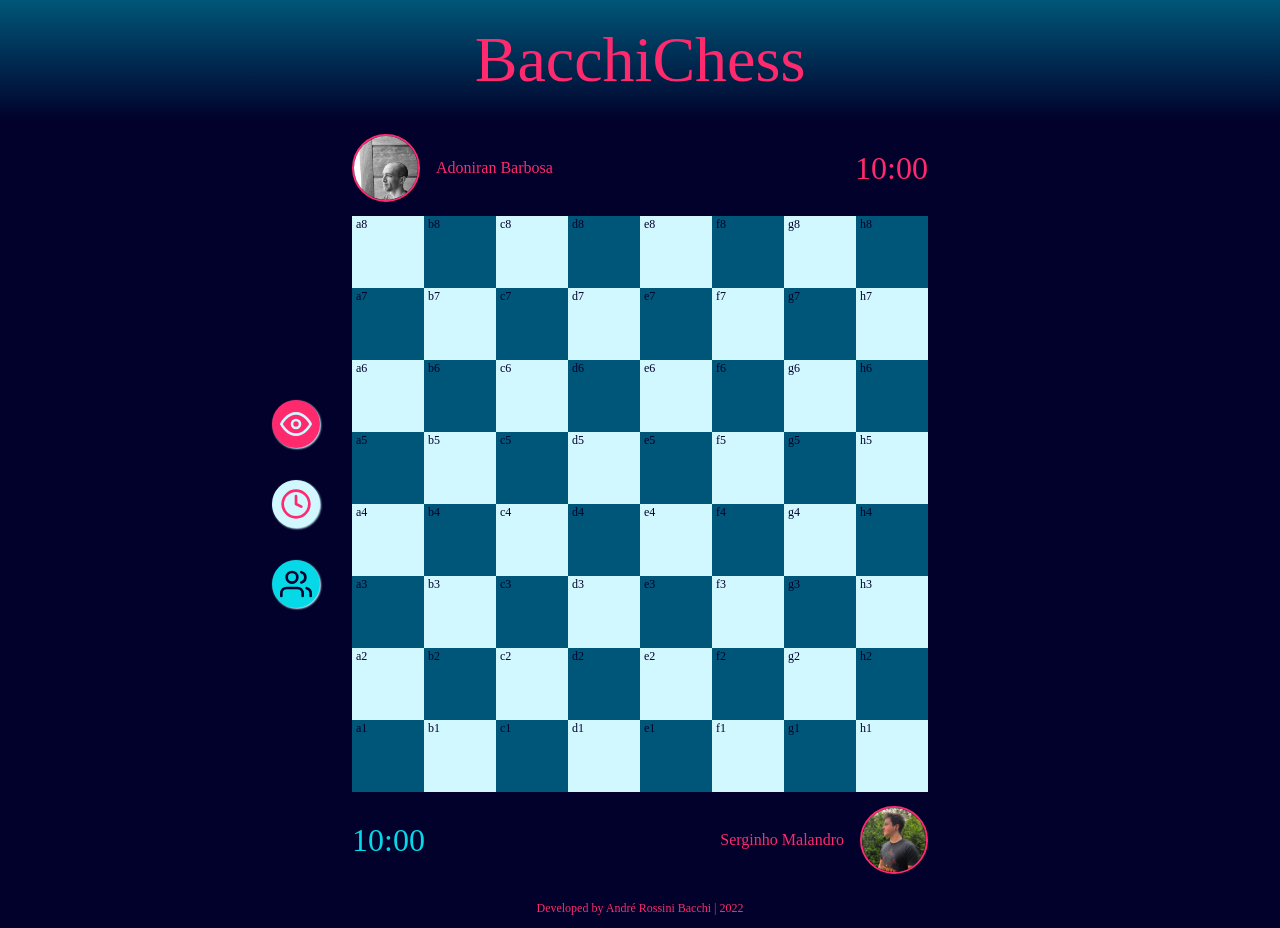
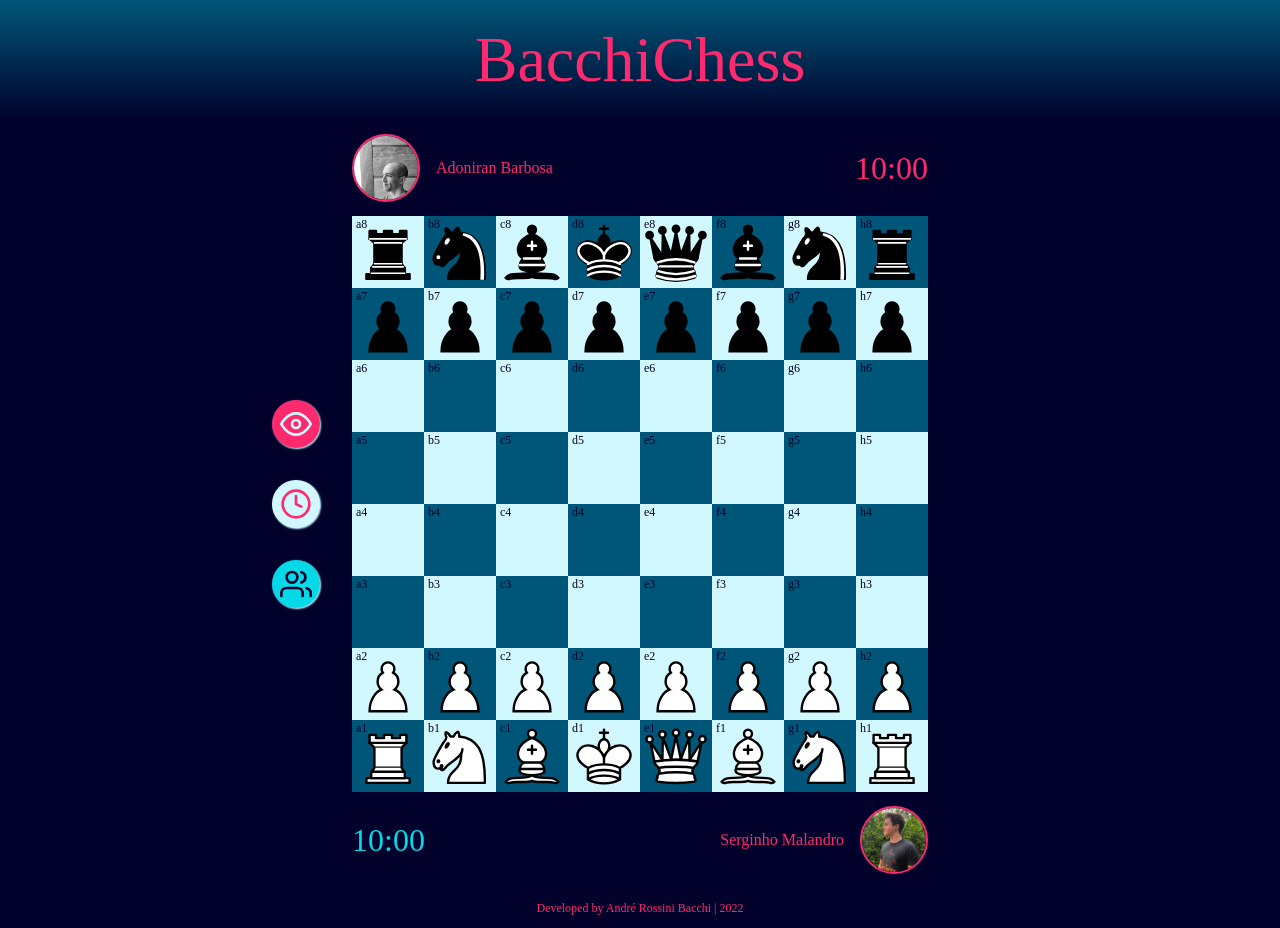
Before and after one commit to abacchi00/bacchi-chess, a React (Create React App) app: page / in a window 1280 px wide. Built offline with nearby package versions, Linux system fonts and the light colour scheme; a web font is replaced by a local one.

Commit message:
Implement some game features

```diff
--- a/src/components/ChessBoard/ChessBoard.component.tsx
+++ b/src/components/ChessBoard/ChessBoard.component.tsx
@@ -1,4 +1,9 @@
+import { useState } from 'react';
+
+import { PiecePosition } from '../../models/chess_piece';
 import { ChessSquare } from '../ChessSquare';
+
+import { BoardPiece, initialBoardState, squaresProps } from './ChessBoard.utils';
 import styles from './ChessBoard.module.scss';
 
 interface Props {
@@ -6,79 +11,70 @@ interface Props {
 }
 
 const ChessBoard = ({ showSquaresIds }: Props) => {
+  const [boardPieces, setBoardPieces] = useState(initialBoardState);
+
+  const [selectedPiece, setSelectedPiece] = useState<BoardPiece | null>(null);
+  const [possibleMoves, setPossibleMoves] = useState<PiecePosition[]>([]);
+
+  const selectPiece = (pieceKey: BoardPiece) => {
+    setSelectedPiece(pieceKey);
+
+    setPossibleMoves(boardPieces[pieceKey].possibleSquares);
+  }
+
+  const changePosition = (newPosition: PiecePosition) => {
+    if (!selectedPiece || !isInPossibleMoves(newPosition)) return;
+
+    const newPiece = boardPieces[selectedPiece];
+    newPiece.setPosition(newPosition);
+
+    setBoardPieces(prevPieces => ({ ...prevPieces, [selectedPiece]: newPiece }));
+    setSelectedPiece(null);
+    setPossibleMoves([]);
+  }
+
+  const isInPossibleMoves = (coordinate: PiecePosition) => {
+    return possibleMoves.some(possibleCoordinate => possibleCoordinate.x === coordinate.x && possibleCoordinate.y === coordinate.y)
+  }
+
+  console.log('rerender');
+
   return (
     <div className={styles.board}>
-      <ChessSquare id="a8" showId={showSquaresIds} />
-      <ChessSquare id="b8" showId={showSquaresIds} isDarkSquare />
-      <ChessSquare id="c8" showId={showSquaresIds}/>
-      <ChessSquare id="d8" showId={showSquaresIds} isDarkSquare />
-      <ChessSquare id="e8" showId={showSquaresIds}/>
-      <ChessSquare id="f8" showId={showSquaresIds} isDarkSquare />
-      <ChessSquare id="g8" showId={showSquaresIds} />
-      <ChessSquare id="h8" showId={showSquaresIds} isDarkSquare />
+      {squaresProps.map(row =>
+        row.map(props =>
+          <ChessSquare
+            showId={showSquaresIds}
+            onClick={() => changePosition(props.coordinate)}
+            highlight={isInPossibleMoves(props.coordinate)}
+            {...props}
+          />
+        )
+      )}
 
-      <ChessSquare id="a7" showId={showSquaresIds} isDarkSquare />
-      <ChessSquare id="b7" showId={showSquaresIds} />
-      <ChessSquare id="c7" showId={showSquaresIds} isDarkSquare />
-      <ChessSquare id="d7" showId={showSquaresIds} />
-      <ChessSquare id="e7" showId={showSquaresIds} isDarkSquare />
-      <ChessSquare id="f7" showId={showSquaresIds} />
-      <ChessSquare id="g7" showId={showSquaresIds} isDarkSquare />
-      <ChessSquare id="h7" showId={showSquaresIds} />
+      {Object.keys(boardPieces).map(key => {
+        const pieceKey = key as BoardPiece;
 
-      <ChessSquare id="a6" showId={showSquaresIds} />
-      <ChessSquare id="b6" showId={showSquaresIds} isDarkSquare />
-      <ChessSquare id="c6" showId={showSquaresIds} />
-      <ChessSquare id="d6" showId={showSquaresIds} isDarkSquare />
-      <ChessSquare id="e6" showId={showSquaresIds} />
-      <ChessSquare id="f6" showId={showSquaresIds} isDarkSquare />
-      <ChessSquare id="g6" showId={showSquaresIds} />
-      <ChessSquare id="h6" showId={showSquaresIds} isDarkSquare />
+        const piece = boardPieces[pieceKey];
 
-      <ChessSquare id="a5" showId={showSquaresIds} isDarkSquare />
-      <ChessSquare id="b5" showId={showSquaresIds} />
-      <ChessSquare id="c5" showId={showSquaresIds} isDarkSquare />
-      <ChessSquare id="d5" showId={showSquaresIds} />
-      <ChessSquare id="e5" showId={showSquaresIds} isDarkSquare />
-      <ChessSquare id="f5" showId={showSquaresIds} />
-      <ChessSquare id="g5" showId={showSquaresIds} isDarkSquare />
-      <ChessSquare id="h5" showId={showSquaresIds} />
-
-      <ChessSquare id="a4" showId={showSquaresIds} />
-      <ChessSquare id="b4" showId={showSquaresIds} isDarkSquare />
-      <ChessSquare id="c4" showId={showSquaresIds} />
-      <ChessSquare id="d4" showId={showSquaresIds} isDarkSquare />
-      <ChessSquare id="e4" showId={showSquaresIds} />
-      <ChessSquare id="f4" showId={showSquaresIds} isDarkSquare />
-      <ChessSquare id="g4" showId={showSquaresIds} />
-      <ChessSquare id="h4" showId={showSquaresIds} isDarkSquare />
-
-      <ChessSquare id="a3" showId={showSquaresIds} isDarkSquare />
-      <ChessSquare id="b3" showId={showSquaresIds} />
-      <ChessSquare id="c3" showId={showSquaresIds} isDarkSquare />
-      <ChessSquare id="d3" showId={showSquaresIds} />
-      <ChessSquare id="e3" showId={showSquaresIds} isDarkSquare />
-      <ChessSquare id="f3" showId={showSquaresIds} />
-      <ChessSquare id="g3" showId={showSquaresIds} isDarkSquare />
-      <ChessSquare id="h3" showId={showSquaresIds} />
-
-      <ChessSquare id="a2" showId={showSquaresIds} />
-      <ChessSquare id="b2" showId={showSquaresIds} isDarkSquare />
-      <ChessSquare id="c2" showId={showSquaresIds} />
-      <ChessSquare id="d2" showId={showSquaresIds} isDarkSquare />
-      <ChessSquare id="e2" showId={showSquaresIds} />
-      <ChessSquare id="f2" showId={showSquaresIds} isDarkSquare />
-      <ChessSquare id="g2" showId={showSquaresIds} />
-      <ChessSquare id="h2" showId={showSquaresIds} isDarkSquare />
-
-      <ChessSquare id="a1" showId={showSquaresIds} isDarkSquare />
-      <ChessSquare id="b1" showId={showSquaresIds} />
-      <ChessSquare id="c1" showId={showSquaresIds} isDarkSquare />
-      <ChessSquare id="d1" showId={showSquaresIds} />
-      <ChessSquare id="e1" showId={showSquaresIds} isDarkSquare />
-      <ChessSquare id="f1" showId={showSquaresIds} />
-      <ChessSquare id="g1" showId={showSquaresIds} isDarkSquare />
-      <ChessSquare id="h1" showId={showSquaresIds} />
+        return (
+          <img
+            onClick={() => selectPiece(pieceKey)}
+            key={key}
+            src={piece.img}
+            alt={key}
+            width={72}
+            height={72}
+            style={{
+              position: 'absolute',
+              top: `calc(${piece.position.x} * 72px)`,
+              left: `calc(${piece.position.y} * 72px)`,
+              cursor: 'pointer',
+              backgroundColor: selectedPiece === pieceKey ? 'rgba(255, 42, 109, 0.5)' : 'transparent',
+            }}
+          />
+        );
+      })}
     </div>
   );
 };
--- /dev/null
+++ b/src/components/ChessBoard/ChessBoard.utils.ts
@@ -0,0 +1,59 @@
+import { Bishop } from "../../models/bishop";
+import { King } from "../../models/king";
+import { Knight } from "../../models/knight";
+import { Pawn } from "../../models/pawn";
+import { Queen } from "../../models/queen";
+import { Rook } from "../../models/rook";
+
+export const initialBoardState = {
+  bl1: new Bishop({ color: 'light', position: { x: 7, y: 2 } }),
+  bl2: new Bishop({ color: 'light', position: { x: 7, y: 5 } }),
+  bd1: new Bishop({ color: 'dark', position: { x: 0, y: 5 } }),
+  bd2: new Bishop({ color: 'dark', position: { x: 0, y: 2 } }),
+  rl1: new Rook({ color: 'light', position: { x: 7, y: 0 } }),
+  rl2: new Rook({ color: 'light', position: { x: 7, y: 7 } }),
+  rd1: new Rook({ color: 'dark', position: { x: 0, y: 7 } }),
+  rd2: new Rook({ color: 'dark', position: { x: 0, y: 0 } }),
+  ql: new Queen({ color: 'light', position: { x: 7, y: 4 } }),
+  qd: new Queen({ color: 'dark', position: { x: 0, y: 4 } }),
+  kl: new King({ color: 'light', position: { x: 7, y: 3 } }),
+  kd: new King({ color: 'dark', position: { x: 0, y: 3 } }),
+  nl1: new Knight({ color: 'light', position: { x: 7, y: 1 } }),
+  nl2: new Knight({ color: 'light', position: { x: 7, y: 6 } }),
+  nd1: new Knight({ color: 'dark', position: { x: 0, y: 6 } }),
+  nd2: new Knight({ color: 'dark', position: { x: 0, y: 1 } }),
+  pl1: new Pawn({ color: 'light', position: { x: 6, y: 0 } }),
+  pl2: new Pawn({ color: 'light', position: { x: 6, y: 1 } }),
+  pl3: new Pawn({ color: 'light', position: { x: 6, y: 2 } }),
+  pl4: new Pawn({ color: 'light', position: { x: 6, y: 3 } }),
+  pl5: new Pawn({ color: 'light', position: { x: 6, y: 4 } }),
+  pl6: new Pawn({ color: 'light', position: { x: 6, y: 5 } }),
+  pl7: new Pawn({ color: 'light', position: { x: 6, y: 6 } }),
+  pl8: new Pawn({ color: 'light', position: { x: 6, y: 7 } }),
+  pd1: new Pawn({ color: 'dark', position: { x: 1, y: 0 } }),
+  pd2: new Pawn({ color: 'dark', position: { x: 1, y: 1 } }),
+  pd3: new Pawn({ color: 'dark', position: { x: 1, y: 2 } }),
+  pd4: new Pawn({ color: 'dark', position: { x: 1, y: 3 } }),
+  pd5: new Pawn({ color: 'dark', position: { x: 1, y: 4 } }),
+  pd6: new Pawn({ color: 'dark', position: { x: 1, y: 5 } }),
+  pd7: new Pawn({ color: 'dark', position: { x: 1, y: 6 } }),
+  pd8: new Pawn({ color: 'dark', position: { x: 1, y: 7 } }),
+};
+
+export type BoardPiece = 'bl1' | 'bl2' | 'bd1' | 'bd2'
+  | 'rl1' | 'rl2' | 'rd1' | 'rd2'
+  | 'ql' | 'qd'
+  | 'kl' | 'kd'
+  | 'nl1' | 'nl2' | 'nd1' | 'nd2'
+  | 'pl1' | 'pl2' | 'pl3' | 'pl4' | 'pl5' | 'pl6' | 'pl7' | 'pl8'
+  | 'pd1' | 'pd2' | 'pd3' | 'pd4' | 'pd5' | 'pd6' | 'pd7' | 'pd8';
+
+const zeroToSeven = Array.from(Array(8).keys());
+const sevenToZero = zeroToSeven.reverse();
+
+export const squaresProps = ['a', 'b', 'c', 'd', 'e', 'f', 'g', 'h'].map((letter, letterIdx) => zeroToSeven.map(num => ({
+  key: `${letter}${num + 1}`,
+  id: `${letter}${num + 1}`,
+  isDarkSquare: !!(letterIdx % 2 === num % 2),
+  coordinate: { x: sevenToZero[num], y: letterIdx }
+})));
--- a/src/components/ChessSquare/ChessSquare.component.tsx
+++ b/src/components/ChessSquare/ChessSquare.component.tsx
@@ -5,15 +5,20 @@ interface Props {
   id: string;
   isDarkSquare?: boolean;
   showId: boolean;
+  highlight: boolean;
+  onClick: () => void;
 }
 
-const ChessSquare = ({ id, isDarkSquare, showId }: Props) => {
+const ChessSquare = ({ id, isDarkSquare, showId, onClick, highlight }: Props) => {
   return (
     <div
       className={clsx(styles.chess_square, { [styles.dark_square]: isDarkSquare })}
-      style={{ gridArea: id }}
+      style={{ gridArea: id, display: 'flex', alignItems: 'center', justifyContent: 'center' }}
+      onClick={onClick}
     >
       {showId && <div className={styles.square_id}>{id}</div>}
+
+      {highlight && <div style={{ width: '24px', height: '24px', backgroundColor: 'rgba(255, 42, 109, 0.5)', borderRadius: '50%' }} />}
     </div>
   );
 };
```
